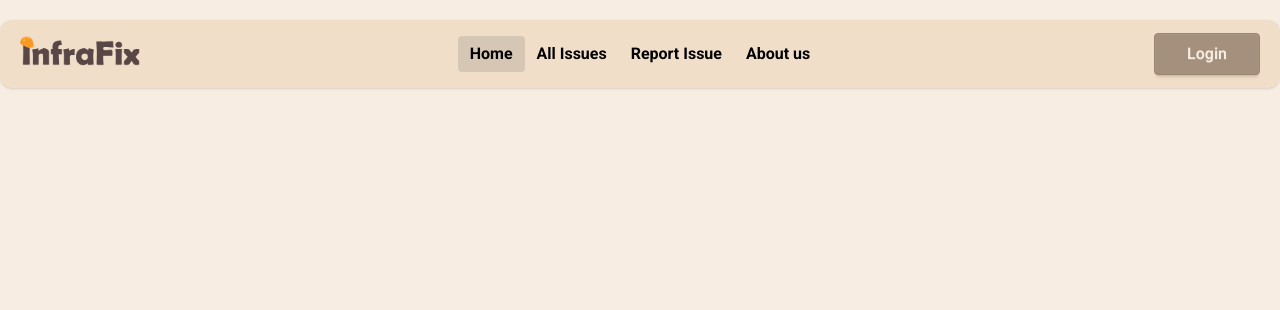
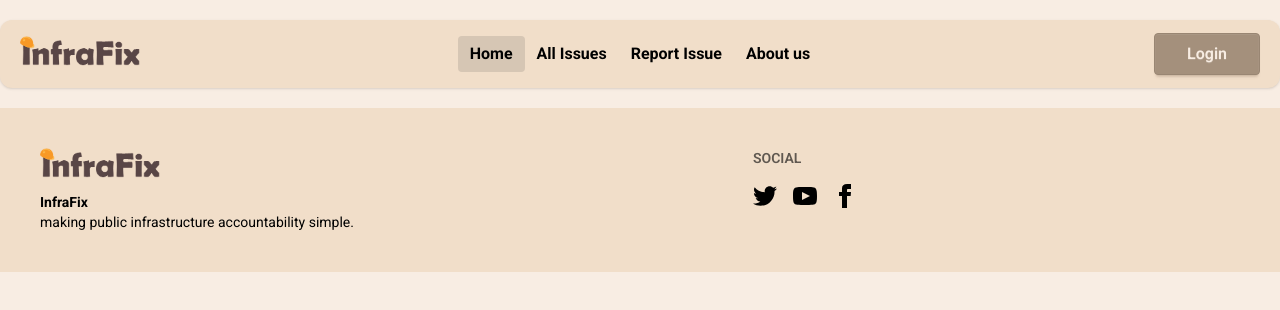
Before and after one commit to moinulhasan45777/InfraFix-Client-React-TanstackQuery, a React (Vite) app: page / in a window 1280 px wide. Shown: the top 310 px of the page. Built offline with nearby package versions, Linux system fonts and the light colour scheme.

Commit message:
Created Footer

```diff
--- a/src/components/Footer.jsx
+++ b/src/components/Footer.jsx
@@ -1,7 +1,57 @@
 import React from "react";
+import logo from "../assets/Logo.png";
 
 const Footer = () => {
-  return <div></div>;
+  return (
+    <footer className="footer sm:footer-horizontal bg-primary text-black p-10">
+      <aside>
+        <img src={logo} alt="InfraFix Logo" className="w-30"></img>
+        <p>
+          <b>InfraFix</b>
+          <br />
+          making public infrastructure accountability simple.
+        </p>
+      </aside>
+      <nav>
+        <h6 className="footer-title">Social</h6>
+        <div className="grid grid-flow-col gap-4">
+          <a>
+            <svg
+              xmlns="http://www.w3.org/2000/svg"
+              width="24"
+              height="24"
+              viewBox="0 0 24 24"
+              className="fill-current"
+            >
+              <path d="M24 4.557c-.883.392-1.832.656-2.828.775 1.017-.609 1.798-1.574 2.165-2.724-.951.564-2.005.974-3.127 1.195-.897-.957-2.178-1.555-3.594-1.555-3.179 0-5.515 2.966-4.797 6.045-4.091-.205-7.719-2.165-10.148-5.144-1.29 2.213-.669 5.108 1.523 6.574-.806-.026-1.566-.247-2.229-.616-.054 2.281 1.581 4.415 3.949 4.89-.693.188-1.452.232-2.224.084.626 1.956 2.444 3.379 4.6 3.419-2.07 1.623-4.678 2.348-7.29 2.04 2.179 1.397 4.768 2.212 7.548 2.212 9.142 0 14.307-7.721 13.995-14.646.962-.695 1.797-1.562 2.457-2.549z"></path>
+            </svg>
+          </a>
+          <a>
+            <svg
+              xmlns="http://www.w3.org/2000/svg"
+              width="24"
+              height="24"
+              viewBox="0 0 24 24"
+              className="fill-current"
+            >
+              <path d="M19.615 3.184c-3.604-.246-11.631-.245-15.23 0-3.897.266-4.356 2.62-4.385 8.816.029 6.185.484 8.549 4.385 8.816 3.6.245 11.626.246 15.23 0 3.897-.266 4.356-2.62 4.385-8.816-.029-6.185-.484-8.549-4.385-8.816zm-10.615 12.816v-8l8 3.993-8 4.007z"></path>
+            </svg>
+          </a>
+          <a>
+            <svg
+              xmlns="http://www.w3.org/2000/svg"
+              width="24"
+              height="24"
+              viewBox="0 0 24 24"
+              className="fill-current"
+            >
+              <path d="M9 8h-3v4h3v12h5v-12h3.642l.358-4h-4v-1.667c0-.955.192-1.333 1.115-1.333h2.885v-5h-3.808c-3.596 0-5.192 1.583-5.192 4.615v3.385z"></path>
+            </svg>
+          </a>
+        </div>
+      </nav>
+    </footer>
+  );
 };
 
 export default Footer;
```
